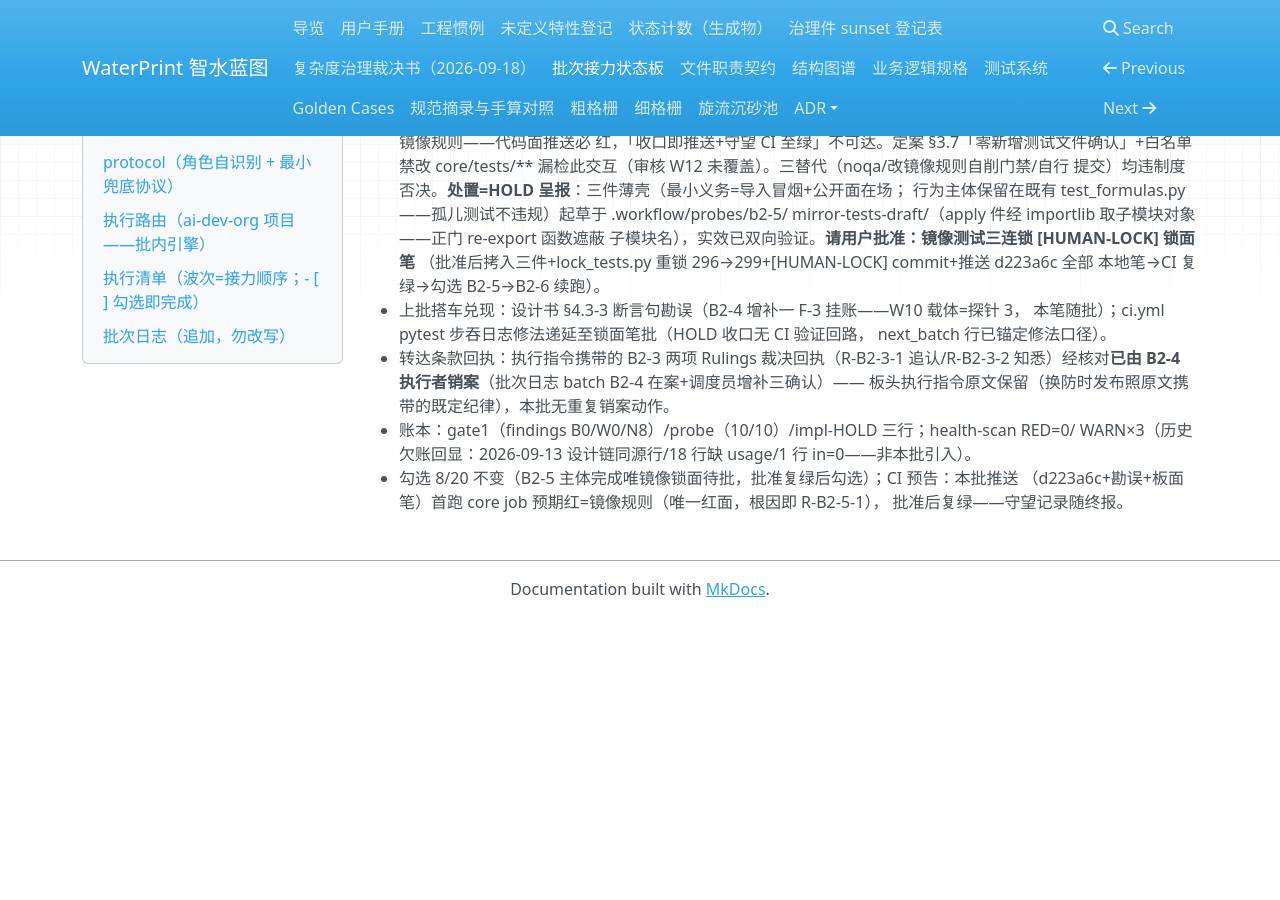
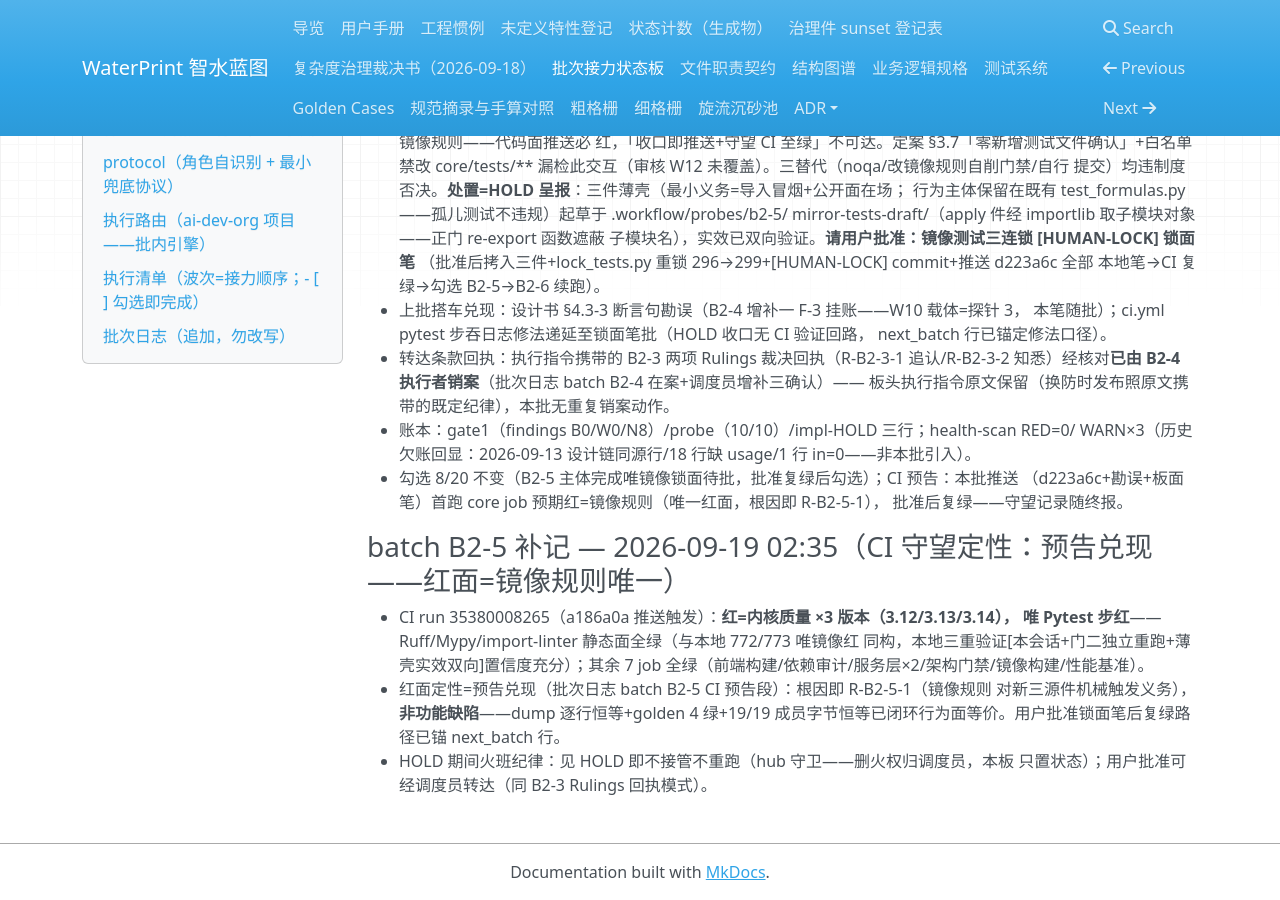
Before and after one commit to yyx20040712/waterprint, an MkDocs documentation site: the page built from docs/handoff/relay.md, in a window 1280 px wide and 900 px high, scrolled down 9709 px. Built offline with MkDocs 1.6.1, drawn with Linux system fonts in a browser that asks for light colours; nearby versions of some CDN libraries; before the commit the page ends 10326 px from its top, so only the background shows below that.

Commit message:
B2-5 补记: CI 守望定性——run 35380008265 红面=内核质量×3 唯 Pytest 步（Ruff/Mypy/import-linter 静态面全绿+其余 7 job 绿），与本地 772/773 唯镜像红同构=预告兑现，根因即 R-B2-5-1 非功能缺陷；批准后复绿路径已锚 next_batch。

```diff
--- a/docs/handoff/relay.md
+++ b/docs/handoff/relay.md
@@ -433,3 +433,14 @@
 - 勾选 8/20 不变（B2-5 主体完成唯镜像锁面待批，批准复绿后勾选）；CI 预告：本批推送
   （d223a6c+勘误+板面笔）首跑 core job 预期红=镜像规则（唯一红面，根因即 R-B2-5-1），
   批准后复绿——守望记录随终报。
+
+### batch B2-5 补记 — 2026-09-19 02:35（CI 守望定性：预告兑现——红面=镜像规则唯一）
+- CI run 35380008265（a186a0a 推送触发）：**红=内核质量 ×3 版本（3.12/3.13/3.14），
+  唯 Pytest 步红**——Ruff/Mypy/import-linter 静态面全绿（与本地 772/773 唯镜像红
+  同构，本地三重验证[本会话+门二独立重跑+薄壳实效双向]置信度充分）；其余 7 job
+  全绿（前端构建/依赖审计/服务层×2/架构门禁/镜像构建/性能基准）。
+- 红面定性=预告兑现（批次日志 batch B2-5 CI 预告段）：根因即 R-B2-5-1（镜像规则
+  对新三源件机械触发义务），**非功能缺陷**——dump 逐行恒等+golden 4 绿+19/19
+  成员字节恒等已闭环行为面等价。用户批准锁面笔后复绿路径已锚 next_batch 行。
+- HOLD 期间火班纪律：见 HOLD 即不接管不重跑（hub 守卫——删火权归调度员，本板
+  只置状态）；用户批准可经调度员转达（同 B2-3 Rulings 回执模式）。
```
